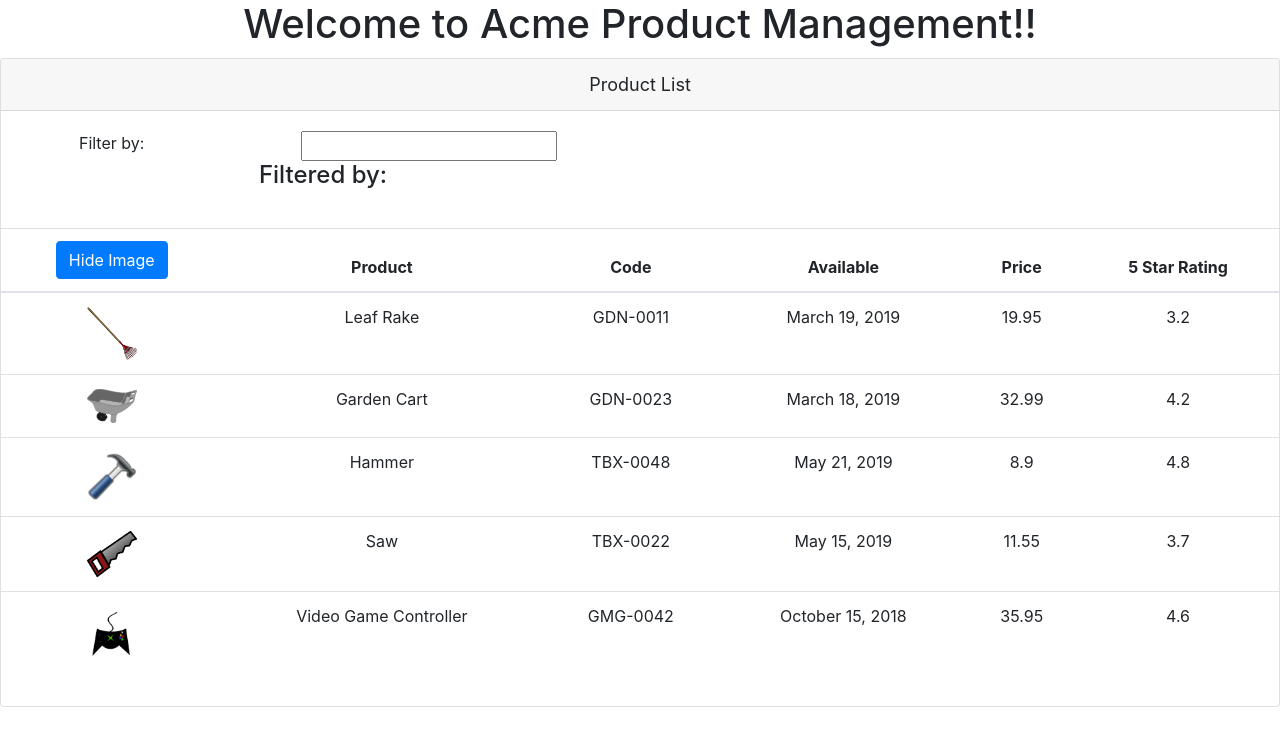
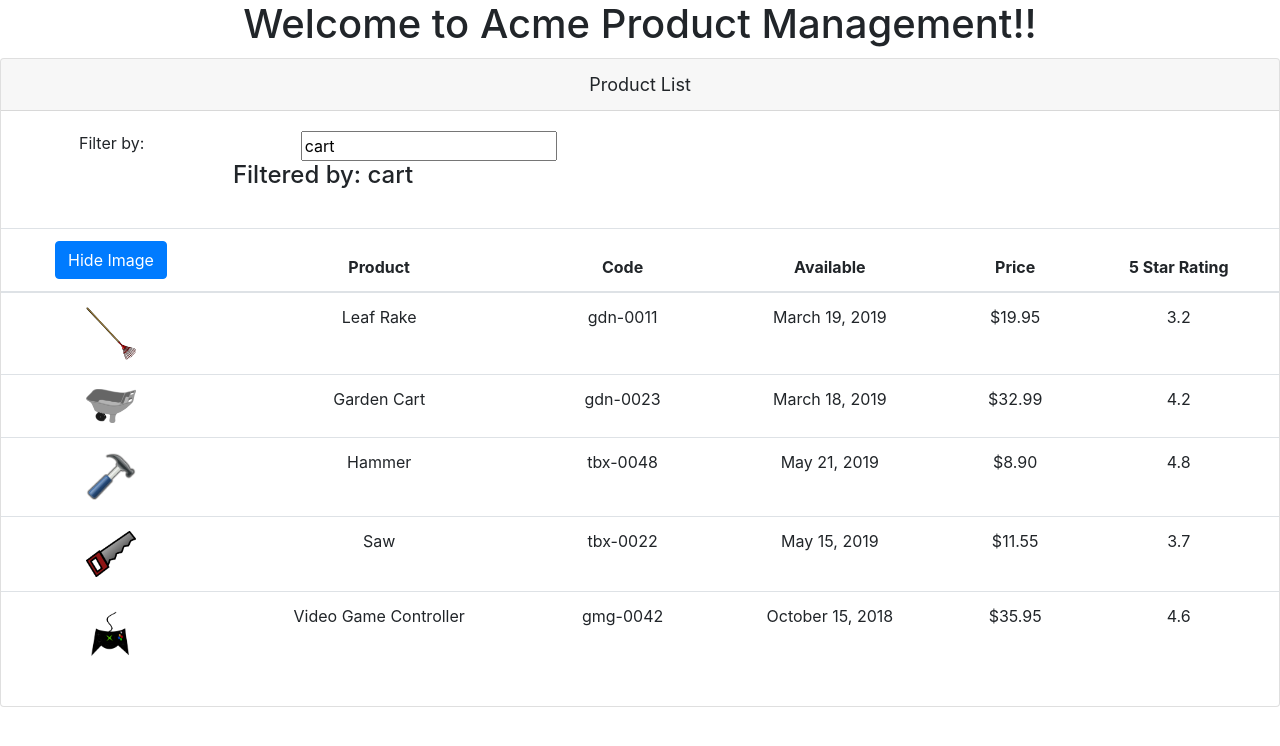
Before and after one commit to lukevandekieft/angular-studies, an Angular app in the folder angular-pluralsight-intro/APM-Start/: page / in a window 1280 px wide. Shown: the top 746 px of the page. Built offline with nearby package versions, Linux system fonts and the light colour scheme.

Commit message:
Include filter labels.

```diff
--- a/angular-pluralsight-intro/APM-Start/src/app/app.module.ts
+++ b/angular-pluralsight-intro/APM-Start/src/app/app.module.ts
@@ -1,5 +1,6 @@
 import { BrowserModule } from '@angular/platform-browser';
 import { NgModule } from '@angular/core';
+import { FormsModule } from '@angular/forms';
 
 import { AppComponent } from './app.component';
 import { ProductListComponent } from './products/product-list.component';
@@ -10,7 +11,8 @@ import { ProductListComponent } from './products/product-list.component';
     ProductListComponent
   ],
   imports: [
-    BrowserModule // List of supporting modules
+    BrowserModule, // List of supporting modules
+    FormsModule
   ],
   bootstrap: [AppComponent] // The component our app should start from
 })
--- a/angular-pluralsight-intro/APM-Start/src/app/products/product-list.component.html
+++ b/angular-pluralsight-intro/APM-Start/src/app/products/product-list.component.html
@@ -6,12 +6,13 @@
     <div class="row">
       <div class="col-md-2">Filter by:</div>
       <div class="col-md-4">
-        <input type="text" />
+        <input type="text"
+        [(ngModel)]='listFilter'/>
       </div>
     </div>
     <div class="row">
       <div class="col-md-6">
-        <h4>Filtered by: </h4>
+        <h4>Filtered by: {{listFilter}}</h4>
       </div>
     </div>
   </div>
@@ -43,9 +44,10 @@
                 [style.margin.px]='imageMargin'>
           </td>
           <td> {{product.productName}} </td>
-          <td> {{product.productCode}} </td>
+          <td> {{product.productCode | lowercase}} </td>
           <td> {{product.releaseDate}} </td>
-          <td> {{product.price}} </td>
+          <td> {{product.price | currency:'USD':'symbol':'1.2-2'}} </td>
+          <!-- symbol == use $ instead of USC, 1.2-2 means 1 digit to the left of decimal and between 2-2 digits to right -->
           <td> {{product.starRating}} </td>
         </tr>
       </tbody>
--- a/angular-pluralsight-intro/APM-Start/src/app/products/product-list.component.ts
+++ b/angular-pluralsight-intro/APM-Start/src/app/products/product-list.component.ts
@@ -9,6 +9,7 @@ export class ProductListComponent {
   imageWidth: number = 50;
   imageMargin: number = 2;
   showImage: boolean = true;
+  listFilter: string = 'cart';
   products: any[] = [
     {
       "productId": 1,
```
